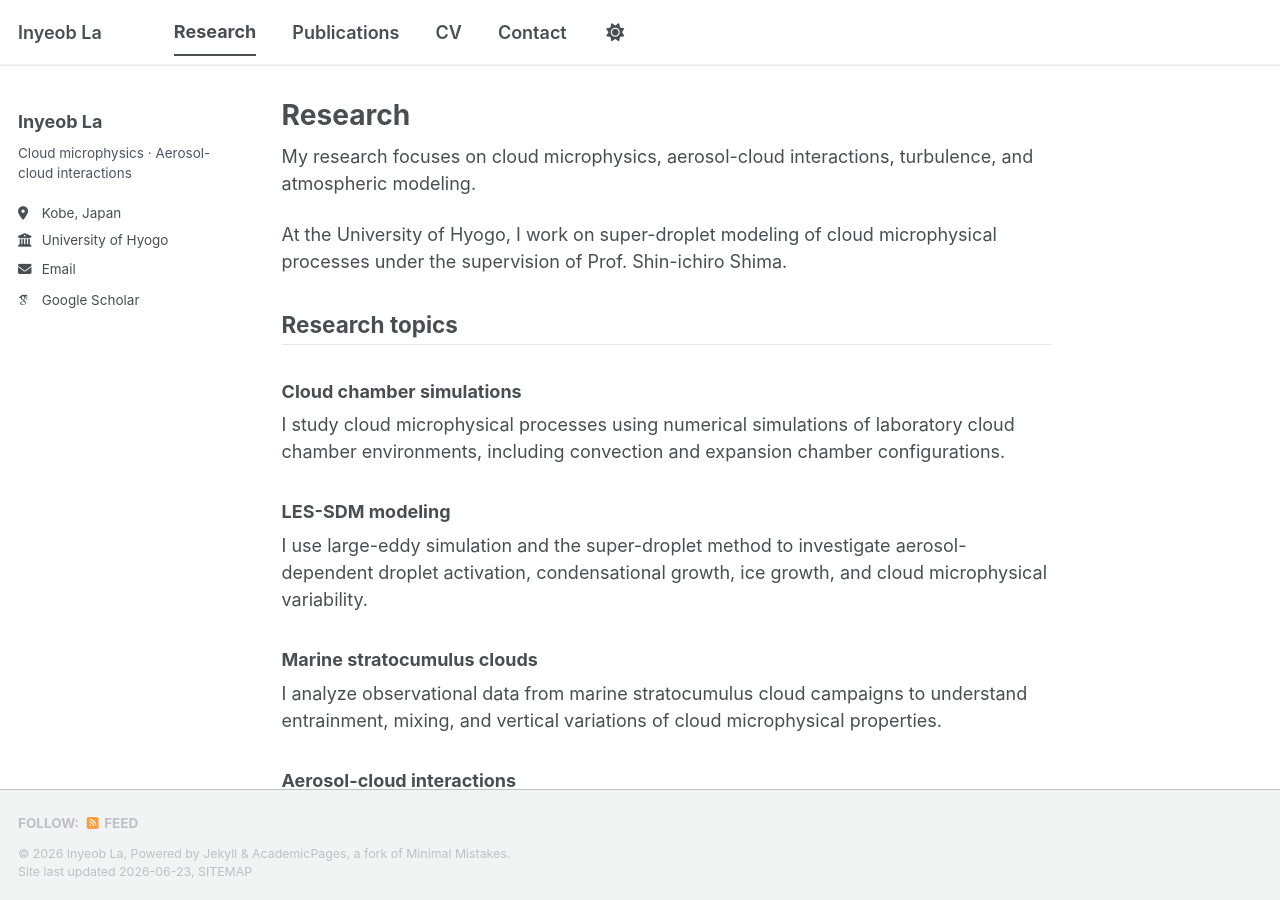
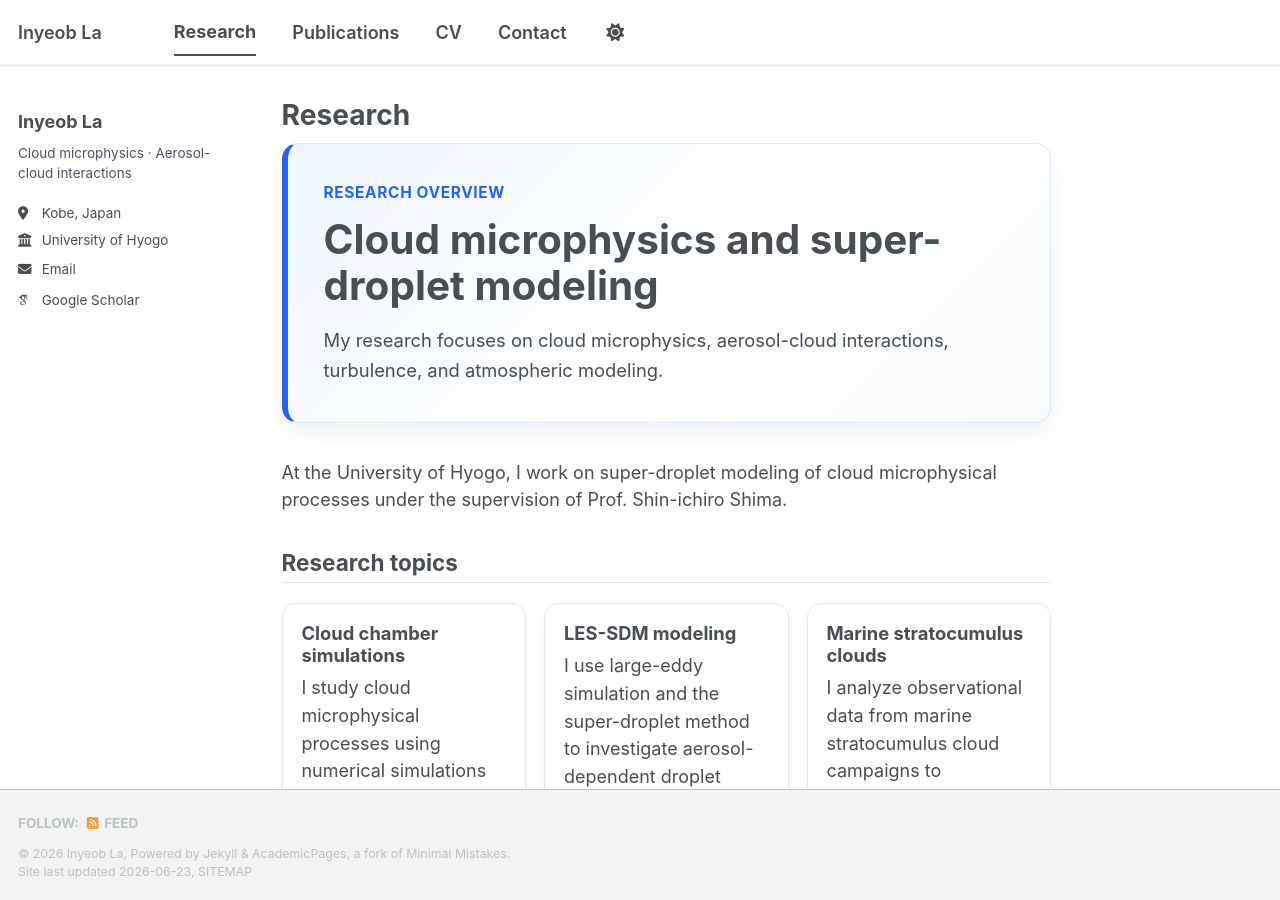
Before and after one commit to iyna481/iyna481.github.io, a Jekyll site: the page built from _pages/research.md, in a window 1280 px wide and 900 px high. Built offline with Jekyll 4.4.1, drawn with Linux system fonts in a browser that asks for light colours; some web fonts are replaced; a script bundle is joined from its source files by our own code; library files that are not in the unit come from our copies.

Commit message:
Convert research page to card layout

```diff
--- a/_pages/research.md
+++ b/_pages/research.md
@@ -4,24 +4,31 @@ permalink: /research/
 author_profile: true
 ---
 
-My research focuses on cloud microphysics, aerosol-cloud interactions, turbulence, and atmospheric modeling.
+<div class="site-hero">
+  <p class="eyebrow">Research overview</p>
+  <h1>Cloud microphysics and super-droplet modeling</h1>
+  <p>My research focuses on cloud microphysics, aerosol-cloud interactions, turbulence, and atmospheric modeling.</p>
+</div>
 
 At the University of Hyogo, I work on super-droplet modeling of cloud microphysical processes under the supervision of Prof. Shin-ichiro Shima.
 
 ## Research topics
 
-### Cloud chamber simulations
-
-I study cloud microphysical processes using numerical simulations of laboratory cloud chamber environments, including convection and expansion chamber configurations.
-
-### LES-SDM modeling
-
-I use large-eddy simulation and the super-droplet method to investigate aerosol-dependent droplet activation, condensational growth, ice growth, and cloud microphysical variability.
-
-### Marine stratocumulus clouds
-
-I analyze observational data from marine stratocumulus cloud campaigns to understand entrainment, mixing, and vertical variations of cloud microphysical properties.
-
-### Aerosol-cloud interactions
-
-I am interested in how aerosol number concentration, composition, and turbulent transport influence cloud structure, precipitation processes, and cloud optical properties.
+<div class="research-grid">
+  <div class="research-card">
+    <h3>Cloud chamber simulations</h3>
+    <p>I study cloud microphysical processes using numerical simulations of laboratory cloud chamber environments, including convection and expansion chamber configurations.</p>
+  </div>
+  <div class="research-card">
+    <h3>LES-SDM modeling</h3>
+    <p>I use large-eddy simulation and the super-droplet method to investigate aerosol-dependent droplet activation, condensational growth, ice growth, and cloud microphysical variability.</p>
+  </div>
+  <div class="research-card">
+    <h3>Marine stratocumulus clouds</h3>
+    <p>I analyze observational data from marine stratocumulus cloud campaigns to understand entrainment, mixing, and vertical variations of cloud microphysical properties.</p>
+  </div>
+  <div class="research-card">
+    <h3>Aerosol-cloud interactions</h3>
+    <p>I am interested in how aerosol number concentration, composition, and turbulent transport influence cloud structure, precipitation processes, and cloud optical properties.</p>
+  </div>
+</div>
```
